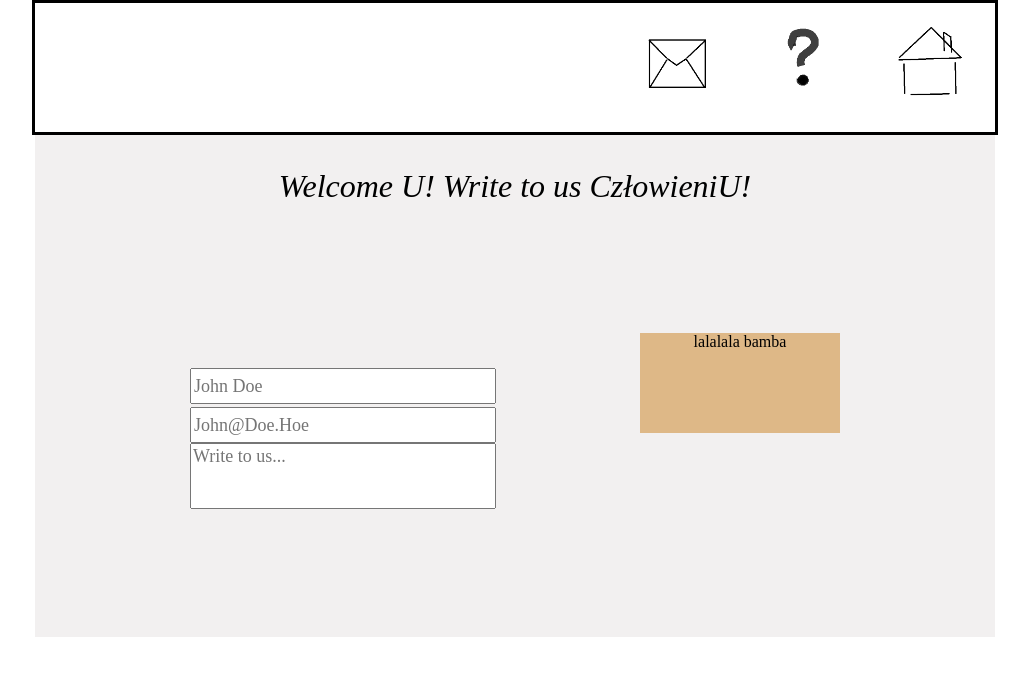
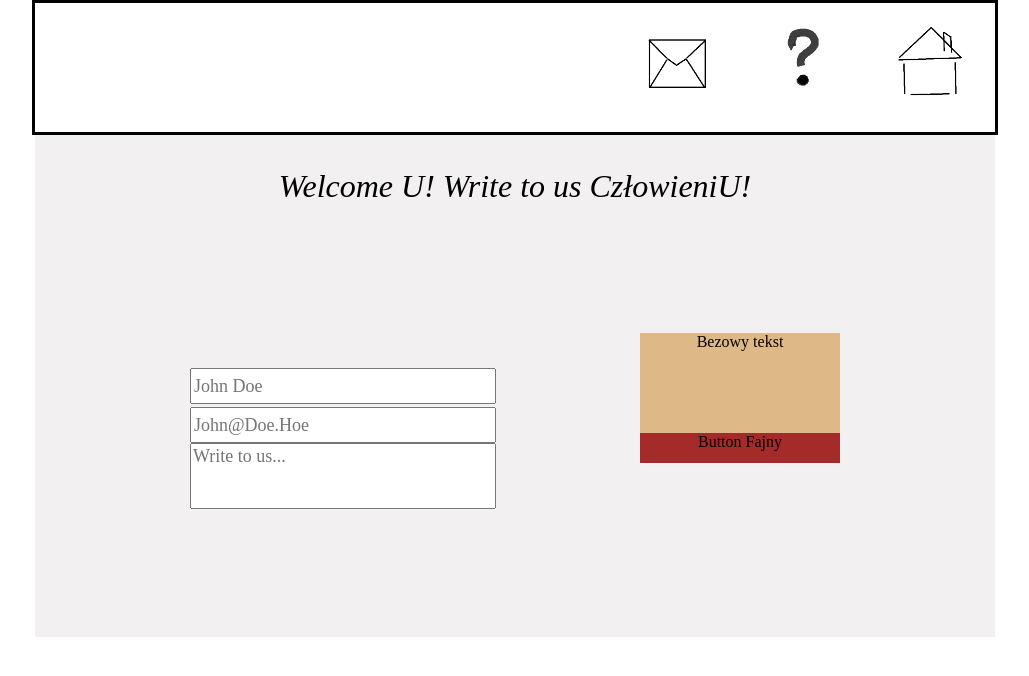
Before and after one commit to szymonbasiul/bosoreactproject, a React (Create React App) app: page /contact in a window 1280 px wide. Shown: the top 676 px of the page, without its empty margins (125-1154 px from the left). Built offline with nearby package versions, Linux system fonts and the light colour scheme.

Commit message:
InputFieldCheck implementation

```diff
--- a/src/components/Contact.css
+++ b/src/components/Contact.css
@@ -40,6 +40,19 @@
     font-family: 'Times New Roman', Times, serif;
 
 }
+#button-field{
+
+    width: 100%;
+    height: 10%;
+    color: black;
+    justify-content: center;
+    background-color: brown;
+    text-align: center;
+
+
+
+}
+
 #comment-field{
     width: 300px;
     height: 60px;
--- a/src/components/Contact.js
+++ b/src/components/Contact.js
@@ -1,15 +1,45 @@
 import React from 'react';
 import './Contact.css';
+import {useState} from 'react';
 
 const Contact = function(){
+    let inputFieldCheck = {
+
+        emailField: false,
+        textField: false,
+
+    }
+
+    const [unblockField, setUnblockField] = useState(inputFieldCheck);
+
+    const [beigeText, setBeigeText] =
+    useState("Bezowy tekst");
+
+
+
 const testTrigger = (event) => {
-    console.log(event.target.value)
+    console.log(unblockField)
 
     if(event.target.value){
+        if(event.target.name == "email"){
+            console.log(unblockField)
+            inputFieldCheck.textField = true;
+            setUnblockField(inputFieldCheck);
+        }
         console.log(true);
+        inputFieldCheck.emailField = true;
+        setUnblockField(inputFieldCheck);
+
     }else{console.log(false)}
 }
+// let labamba = "Dupajaś";
+// const labambaChange = () => {
+
+//     labamba = "Bardzo ladnie";
+//     console.log("Funkcja uruchomila sie ;)")
+// }
 const contactForm = (
+
 <div>
         <div id="contact-greeter">
             <p>
@@ -21,14 +51,16 @@ const contactForm = (
         <div id="inputField-container">
             <input className="input-box" type="text" name="name" placeholder="John Doe"
             onChange={testTrigger} />
-            <input className="input-box" readOnly={true} type="text" name="email" placeholder="John@Doe.Hoe" />
-            <textarea maxLength="150"  rows="3" readOnly={true}  id="comment-field" type="text" name="message" placeholder="Write to us..." />
+            <input className="input-box" readOnly={!unblockField.emailField} type="text" name="email" placeholder="John@Doe.Hoe"
+            onChange={testTrigger} />
+            <textarea maxLength="150"  rows="3" readOnly={!unblockField.textField}  id="comment-field" type="text" name="message" placeholder="Write to us..." />
         </div>
         <div id="responsive-container">
             <div id="responisive-textField">
-                lalalala bamba
+                {beigeText}
             </div>
-            <div id="button-field">
+            <div id="button-field" onClick={()=>{setBeigeText("Bezowy owy")}}>
+                Button Fajny
 
             </div>
         </div>
```
